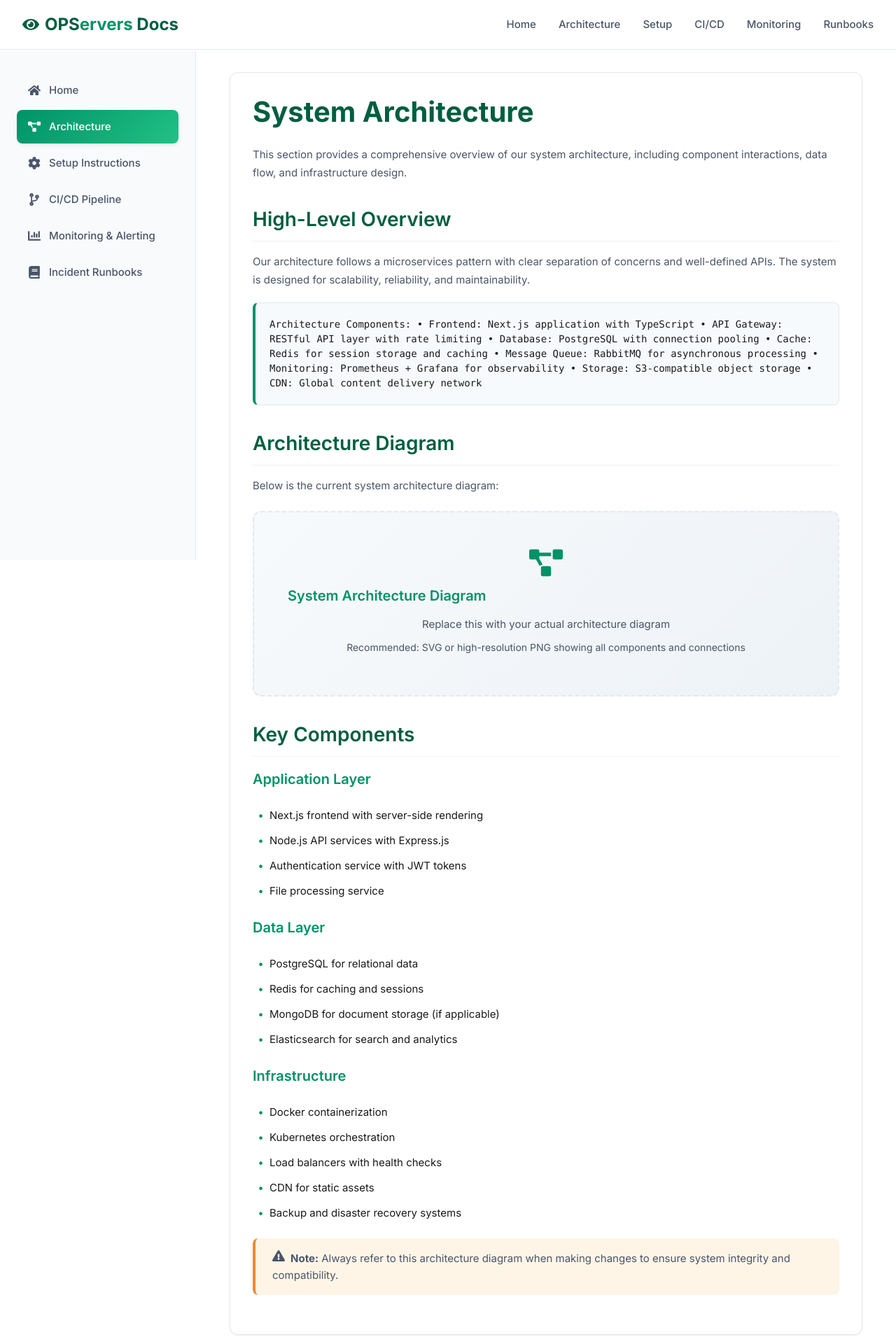
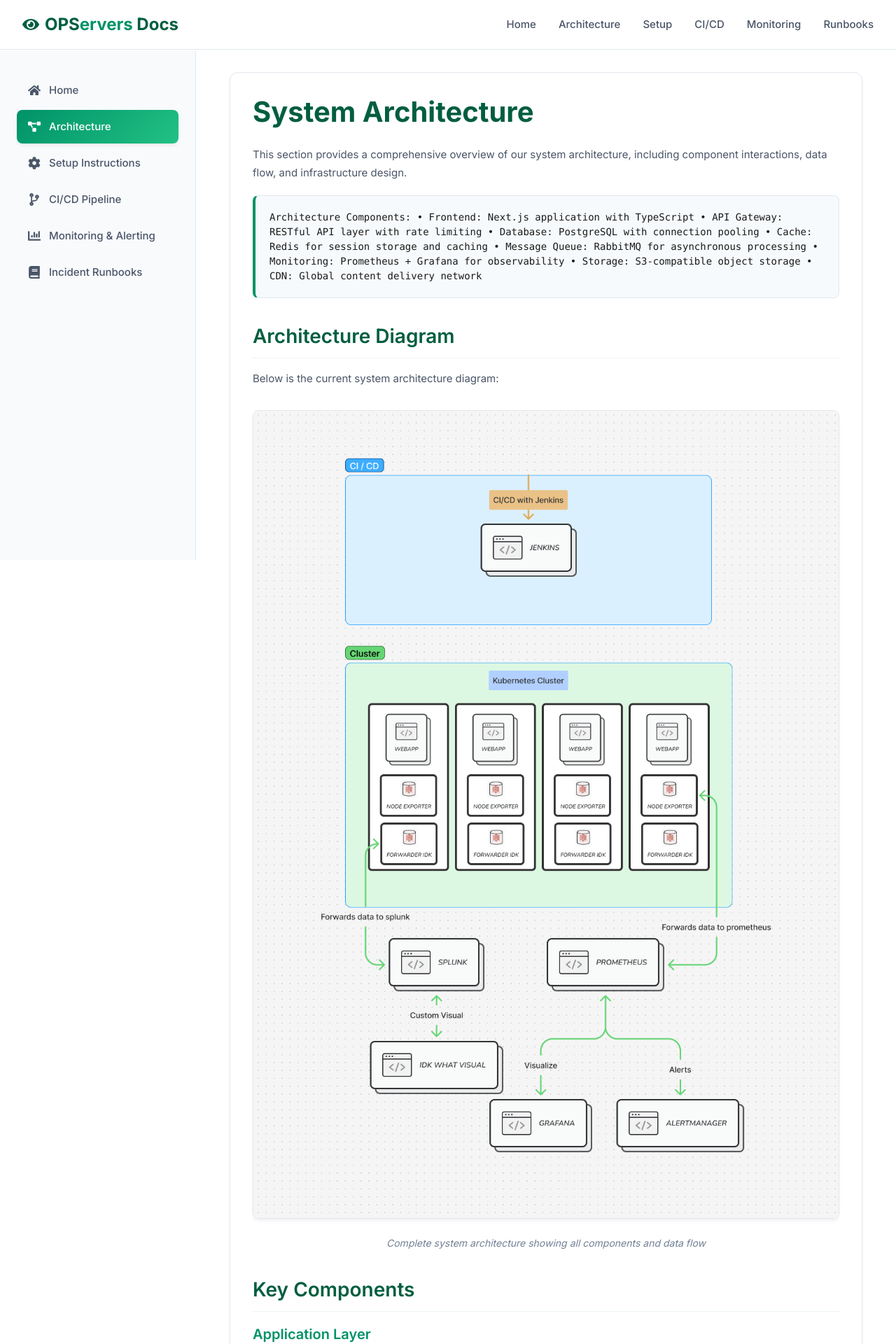
Before and after one commit to jimm03/Opservers-Docs, a Next.js app: page /architecture in a window 1280 px wide. Shown: the top 1920 px of the page at 70% size. Built offline with nearby package versions, Linux system fonts and the light colour scheme.

Commit message:
Added architecture image

```diff
--- a/app/architecture/page.tsx
+++ b/app/architecture/page.tsx
@@ -1,4 +1,4 @@
-import { FaProjectDiagram, FaExclamationTriangle } from 'react-icons/fa'
+import { FaExclamationTriangle } from 'react-icons/fa'
 
 export default function Architecture() {
   return (
@@ -8,13 +8,6 @@ export default function Architecture() {
         <p>
           This section provides a comprehensive overview of our system architecture,
           including component interactions, data flow, and infrastructure design.
-        </p>
-
-        <h2>High-Level Overview</h2>
-        <p>
-          Our architecture follows a microservices pattern with clear separation of concerns
-          and well-defined APIs. The system is designed for scalability, reliability, and
-          maintainability.
         </p>
 
         <div className="code-block">
@@ -32,12 +25,26 @@ export default function Architecture() {
         <h2>Architecture Diagram</h2>
         <p>Below is the current system architecture diagram:</p>
 
-        <div className="image-placeholder">
-          <FaProjectDiagram size={48} color="#009267" />
-          <h3>System Architecture Diagram</h3>
-          <p>Replace this with your actual architecture diagram</p>
-          <p style={{ fontSize: '0.875rem' }}>
-            Recommended: SVG or high-resolution PNG showing all components and connections
+        {/* Simple image that displays at its natural size */}
+        <div style={{ textAlign: 'center', margin: '2rem 0' }}>
+          <img
+            src="/images/Architecture.png"
+            alt="OPServers System Architecture Diagram"
+            style={{
+              maxWidth: '100%',
+              height: 'auto',
+              border: '1px solid var(--border)',
+              borderRadius: '8px',
+              boxShadow: 'var(--shadow-md)'
+            }}
+          />
+          <p style={{
+            marginTop: '1rem',
+            color: 'var(--text-light)',
+            fontSize: '0.875rem',
+            fontStyle: 'italic'
+          }}>
+            Complete system architecture showing all components and data flow
           </p>
         </div>
 
--- a/app/globals.css
+++ b/app/globals.css
@@ -416,4 +416,5 @@ p {
   .container {
     padding: 0 1rem;
   }
+
 }
```
Also changed, not shown: public/images/Architecture.png (added).
